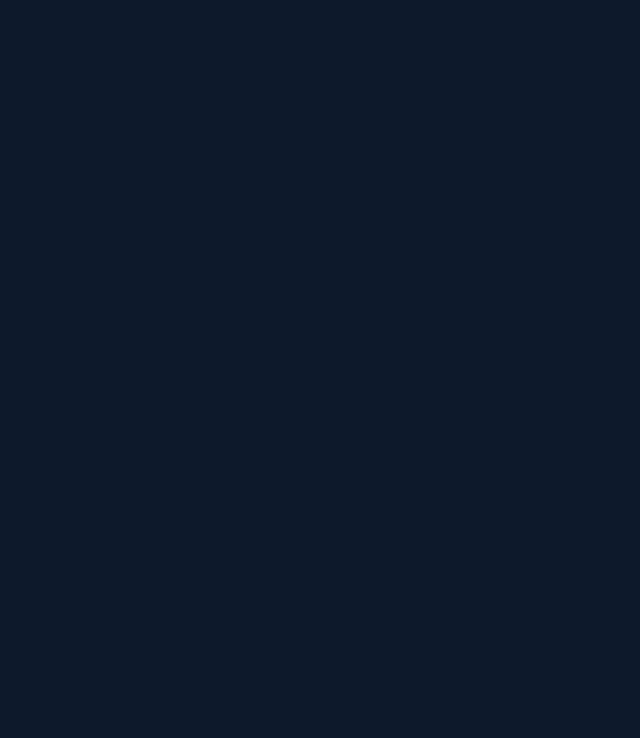
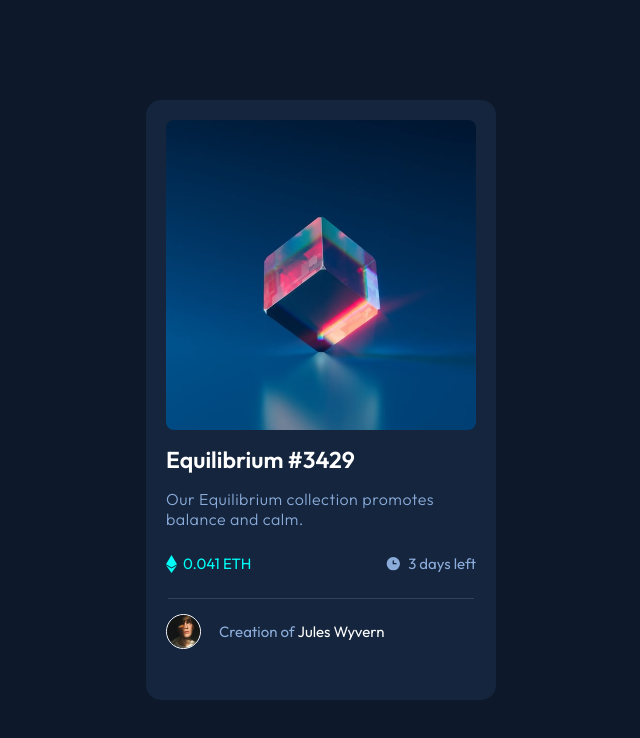
Before and after one commit to Acr2004/NFT-Preview-Card-Component, a plain HTML site: page index.html in a window 1280 px wide. Shown: the whole page, without its empty margins (319-959 px from the left). Drawn offline with Linux system fonts and the light colour scheme.

Commit message:
Version 1.0.1

```diff
--- a/index.html
+++ b/index.html
@@ -14,7 +14,35 @@
 
     <body>
         <main>
+            <div>
+                <img id="nft" src="Images/image-equilibrium.jpg" alt="NFT">
+                <div id="eye">
+                    <img src="Images/icon-view.svg" alt="Eye">
 
+                </div>
+            </div>
+            <div>
+                <h1>Equilibrium #3429</h1>
+                <p id="desc">Our Equilibrium collection promotes balance and calm.</p>
+            </div>
+
+            <div id="info">
+                <div class="info-item">
+                    <img src="Images/icon-ethereum.svg" alt="Ethereum Icon">
+                    <span id="price">0.041 ETH</span>
+                </div>
+                <div class="info-item">
+                    <img src="Images/icon-clock.svg" alt="Clock Icon">
+                    <span id="time">3 days left</span>
+                </div>
+            </div>
+
+            <hr>
+
+            <div id="creator">
+                <img src="Images/image-avatar.png" alt="Profile Picture">
+                <p>Creation of <span>Jules Wyvern</span></p>
+            </div>
         </main>
     </body>
 </html>
--- a/style.css
+++ b/style.css
@@ -25,3 +25,130 @@ body {
     height: 100vh;
     background-color: var(--very-dark-blue-mainbg);
 }
+
+main {
+    position: relative;
+    width: 350px;
+    height: 600px;
+    background-color: var(--very-dark-blue-cardbg);
+    padding: 20px;
+    border-radius: 15px;
+}
+
+#nft {
+    display: block;
+    width: 100%;
+    height: auto;
+    border-radius: 8px;
+}
+
+#eye {
+    position: absolute;
+    top: 0;
+    left: 0;
+    width: 310px;
+    height: 310px;
+    background-color: rgba(0, 255, 247, 0.45);
+    margin: 20px;
+    border-radius: 8px;
+    display: flex;
+    justify-content: center;
+    align-items: center;
+    text-align: center;
+    opacity: 0;
+    transition: 0.6s ease;
+    cursor: pointer;
+}
+
+#eye:hover {
+    opacity: 1;
+    transition: 0.6s ease;
+}
+
+#nft::after:hover {
+    content: url(Images/icon-view.svg);
+}
+
+h1 {
+    display: inline-block;
+    padding: 15px 0;
+    font-size: 23px;
+    font-weight: 600;
+    color: var(--white);
+    transition: 0.6s ease;
+}
+
+h1:hover {
+    color: var(--cyan);
+    cursor: pointer;
+    transition: 0.6s ease;
+}
+
+#desc {
+    font-size: 16px;
+    font-weight: 300;
+    letter-spacing: 0.5px;
+    color: var(--soft-blue);
+}
+
+#info {
+    display: flex;
+    flex-direction: row;
+    justify-content: space-between;
+}
+
+.info-item {
+    display: flex;
+    flex-direction: row;
+    align-items: center;
+    padding-top: 25px;
+}
+
+#price {
+    font-size: 15px;
+    color: var(--cyan);
+    padding-left: 6px;
+    font-weight: 400;
+}
+
+#time {
+    font-size: 15px;
+    color: var(--soft-blue);
+    padding-left: 6px;
+}
+
+hr {
+    width: 99%;
+    height: 1px;
+    background-color: var(--very-dark-blue-line);
+    margin: 25px auto 15px auto;
+}
+
+#creator {
+    display: flex;
+    align-items: center;
+}
+
+#creator img {
+    width: 35px;
+    border: 1px solid var(--white);
+    border-radius: 100px;
+    margin-right: 18px;
+}
+
+#creator p {
+    font-size: 15px;
+    color: var(--soft-blue);
+    font-weight: 400;
+}
+
+#creator span {
+    color: var(--white);
+    transition: 0.6s ease;
+}
+
+#creator span:hover {
+    color: var(--cyan);
+    cursor: pointer;
+    transition: 0.6s ease;
+}
```
Also changed, not shown: Design/Solution/Desktop Solution.png (added), Design/Solution/Mobile Solution.png (added).
